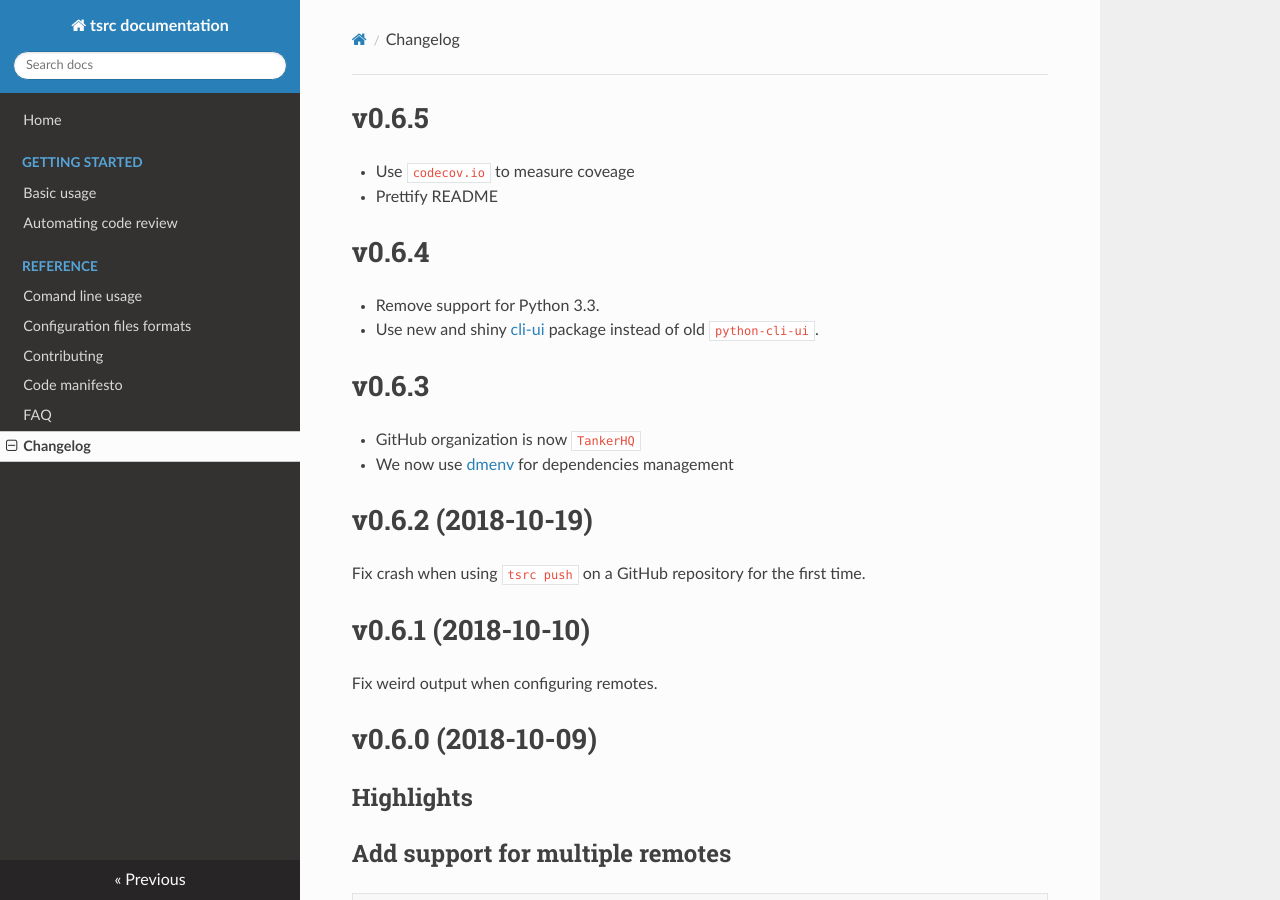
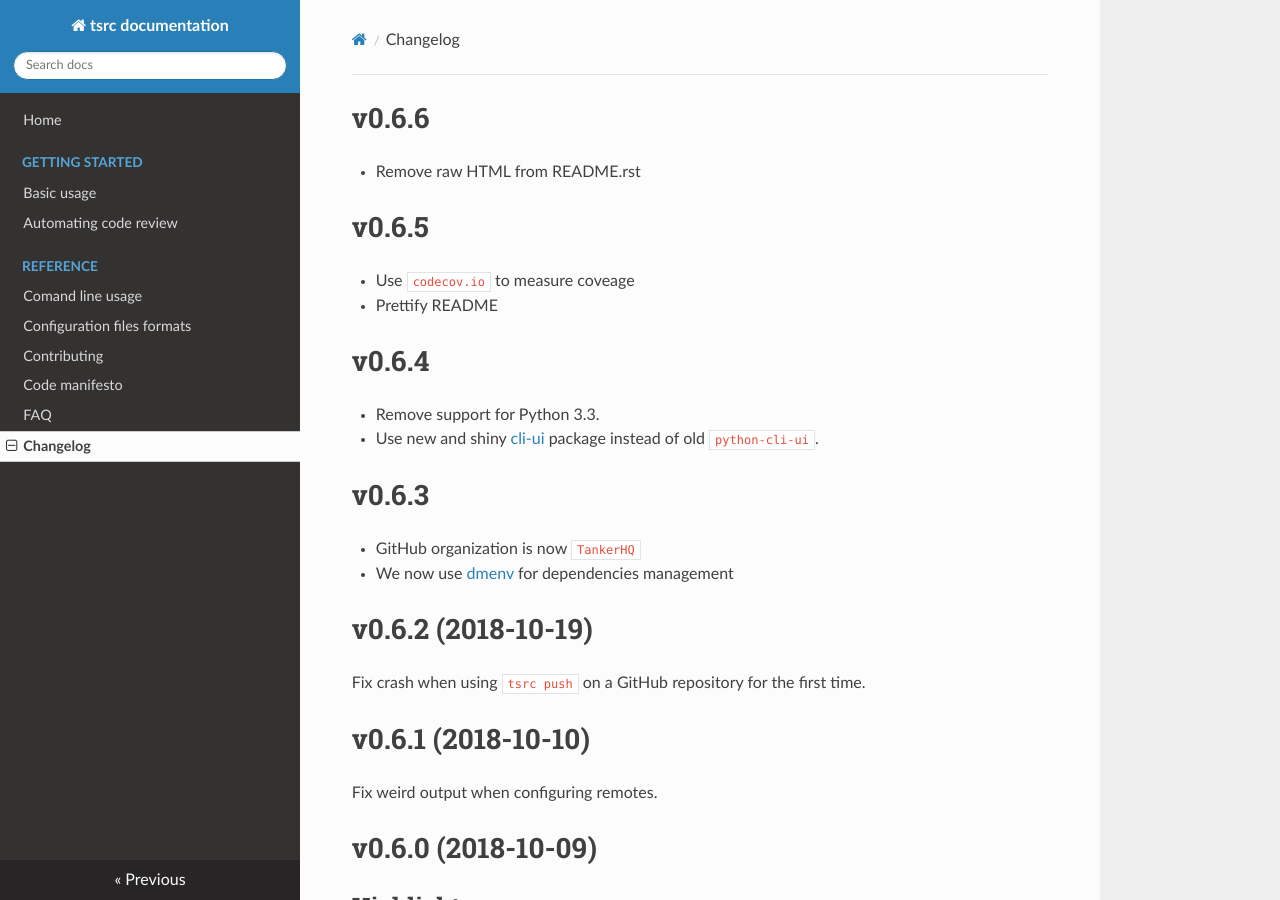
Before and after one commit to your-tools/tsrc, an MkDocs documentation site: the page built from docs/changelog.md, in a window 1280 px wide and 900 px high. Built offline with MkDocs 1.6.1, drawn with Linux system fonts in a browser that asks for light colours; nearby versions of some CDN libraries.

Commit message:
Update changelog

```diff
--- a/docs/changelog.md
+++ b/docs/changelog.md
@@ -1,3 +1,7 @@
+# v0.6.6
+
+* Remove raw HTML from README.rst
+
 # v0.6.5
 
 * Use `codecov.io` to measure coveage
```
